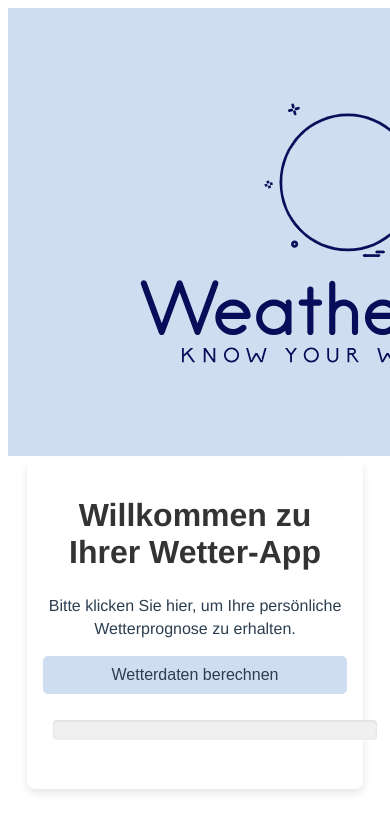
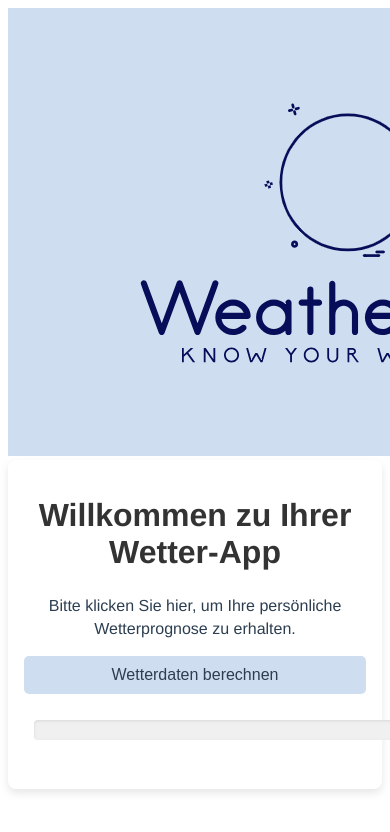
Before and after one commit to Euthal02/SemArb3_WeatherAPI, a Vue app in the folder frontend/app/: page / in a window 390 px wide. Shown: the top 832 px of the page. Built offline with nearby package versions, Linux system fonts and the light colour scheme.

Commit message:
and agaaain

```diff
--- a/frontend/app/src/components/Mainpage.vue
+++ b/frontend/app/src/components/Mainpage.vue
@@ -197,8 +197,8 @@ a:hover {
 @media (max-width: 600px) {
   .hello {
     padding: 1rem;
-    width: 90%;
-    max-width: 90%;
+    width: 100%; /* 100% Breite für kleinere Bildschirme */
+    max-width: 100%;
   }
 
   p {
```
